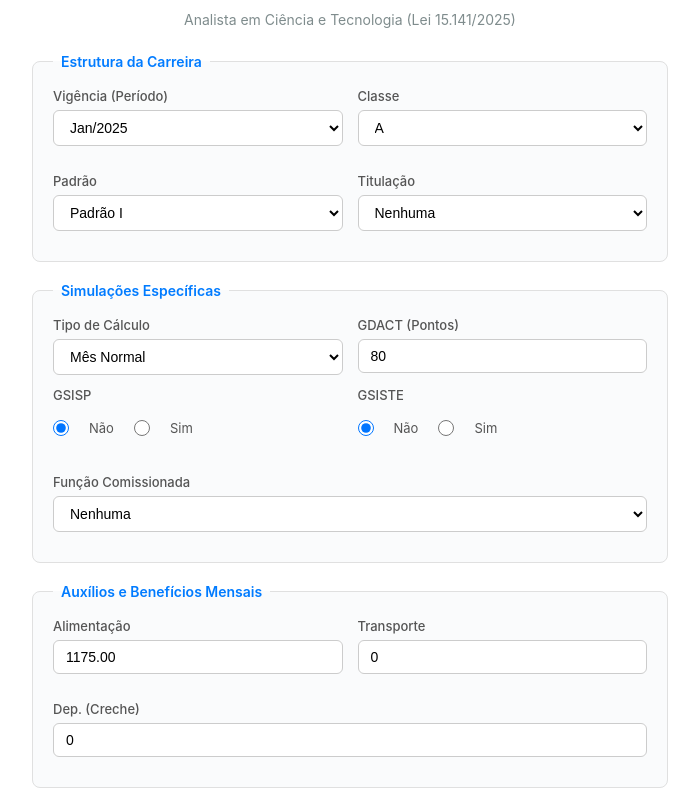
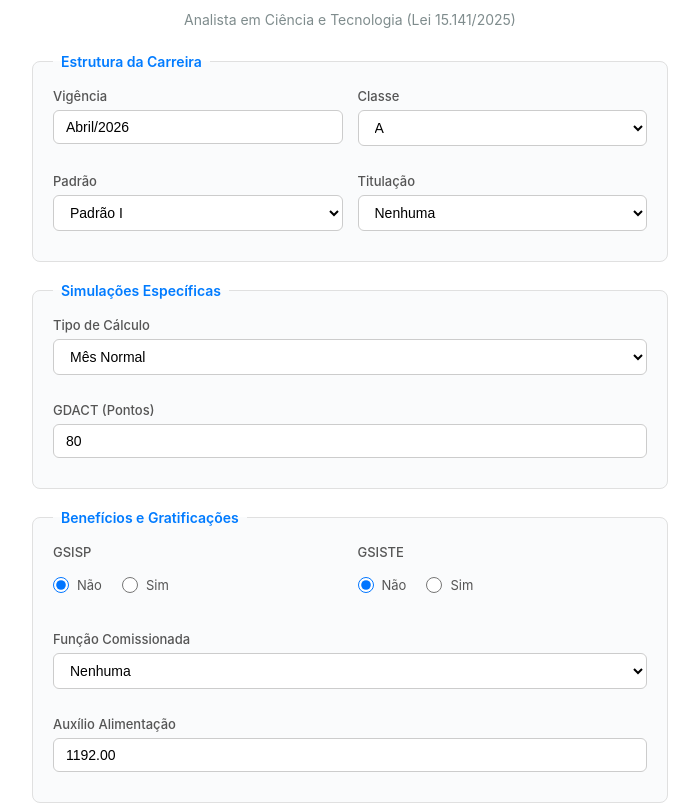
Before and after one commit to GabrielDAP/Simulador-ACT, a plain HTML site: page index.html in a window 1280 px wide. Shown: the part 118-926 px from the top of the page, without its empty margins (290-989 px from the left). Drawn offline with Linux system fonts and the light colour scheme.

Commit message:
Alteração do Index para nova versão do simulador

```diff
--- a/index.html
+++ b/index.html
@@ -13,131 +13,74 @@
         <p class="subtitle">Analista em Ciência e Tecnologia (Lei 15.141/2025)</p>
 
         <form id="simulatorForm">
-            <fieldset>
-                <legend>Estrutura da Carreira</legend>
-                <div class="form-row">
-                    <div class="form-group">
-                        <label for="periodo">Vigência (Período)</label>
-                        <select id="periodo">
-                            <option value="2025">Jan/2025</option>
-                            <option value="2026">Abril/2026</option>
-                        </select>
-                    </div>
-                    <div class="form-group">
-                        <label for="classe">Classe</label>
-                        <select id="classe">
-                            <option value="A">A</option>
-                            <option value="B">B</option>
-                            <option value="C">C</option>
-                            <option value="Especial">Especial</option>
-                        </select>
-                    </div>
-                    <div class="form-group">
-                        <label for="padrao">Padrão</label>
-                        <select id="padrao"></select>
-                    </div>
-					<div class="form-group">
-                        <label for="titulo">Titulação</label>
-                        <select id="titulo">
-							<option value="0">Nenhuma</option>
-                            <option value="1">Pós/Espec.</option>
-                            <option value="2">Mestrado</option>
-                            <option value="3">Doutorado</option>
-                        </select>
+            <fieldset><legend>Estrutura da Carreira</legend><div class="form-row">
+                <div class="form-group"><label>Vigência</label><input type="text" value="Abril/2026" readonly></div>
+                <div class="form-group"><label for="classe">Classe</label><select id="classe"><option value="A">A</option><option value="B">B</option><option value="C">C</option><option value="Especial">Especial</option></select></div>
+                <div class="form-group"><label for="padrao">Padrão</label><select id="padrao"></select></div>
+                <div class="form-group"><label for="titulo">Titulação</label><select id="titulo"><option value="0">Nenhuma</option><option value="1">Pós/Espec.</option><option value="2">Mestrado</option><option value="3">Doutorado</option></select></div>
+            </div></fieldset>
+
+            <fieldset><legend>Simulações Específicas</legend><div class="form-row">
+                <div class="form-group" style="flex-basis: 100%;"><label for="simulacaoEspecial">Tipo de Cálculo</label><select id="simulacaoEspecial"><option value="mes_normal">Mês Normal</option><option value="ferias">Incluir 1/3 de Férias</option><option value="decimo_1">13º Salário (1ª Parcela)</option><option value="decimo_2">13º Salário (2ª Parcela)</option></select></div>
+                <div class="form-group" id="diasGroup"><label for="dias">Dias</label><input type="number" id="dias" value="30" min="1" max="31"></div>
+                <div class="form-group" id="mesGroup"><label for="mes">Nº de Dias do Mês</label><input type="number" id="mes" value="30" min="1" max="31"></div>
+                <div class="form-group" id="mesTrabalhadoGroup" style="flex-basis: 100%;"><label for="mes_trabalhado">Meses trabalhados (13º/férias)</label><input type="number" id="mes_trabalhado" value="12" min="0" max="12"></div>
+
+                <!-- Pergunta da 1ª Parcela do 13º -->
+                <div class="form-group" id="incluirGrat13Group" style="display: none; flex-basis: 100%;">
+                    <label>Haverão parcelas de GSISP/GSISTE/FCE inclusas na 1ª parcela do 13º?</label>
+                    <div class="radio">
+                        <label><input type="radio" name="incluirGrat13_1" value="nao" checked> Não</label>
+                        <label><input type="radio" name="incluirGrat13_1" value="sim"> Sim</label>
                     </div>
                 </div>
-            </fieldset>
-
-			<fieldset>
-                <legend>Simulações Específicas</legend>
-                <div class="form-row">
-                    <div class="form-group">
-                        <label for="simulacaoEspecial">Tipo de Cálculo</label>
-						<select id="simulacaoEspecial">
-							<option value="mes_normal">Mês Normal</option>
-							<!--<option value="mes_fracionado">Mês Fracionado</option>-->
-							<option value="ferias">Incluir 1/3 de Férias</option>
-							<option value="decimo_1">13º Salário (1ª Parcela)</option>
-							<option value="decimo_2">13º Salário (2ª Parcela)</option>
-						</select>
-                    </div>
-					<div class="form-group">
-                        <label for="dias">Dias</label>
-						<input type="number" id="dias" value="30" min="1" max="31">
-                    </div>
-					<div class="form-group">
-                        <label for="mes">Nº de Dias do Mês</label>
-						<input type="number" id="mes" value="30" min="1" max="31">
-                    </div>
-					<div class="form-group">
-                        <label for="mes_trabalhado">Nº de Meses Trabalhados</label>
-						<input type="number" id="mes_trabalhado" value="12" min="1" max="12">
-                    </div>
-                    <div class="form-group">
-                        <label for="point">GDACT (Pontos)</label>
-						<input type="number" id="point" value="80" min="0" max="100">
-                    </div>
-
+                <div class="form-group" id="quantosMesesGrat13_1Group" style="display: none; flex-basis: 100%;">
+                    <label for="quantos_meses_grat13_1">Quantos meses?</label>
+                    <input type="number" id="quantos_meses_grat13_1" value="12" min="1" max="12">
                 </div>
 
-				<div class="form-row">
-					<div class="form-group">
-						<label>GSISP</label>
-						<div class="radio">
-						  <input type="radio" id="gsisp_nao" name="gsisp" value="nao" checked>
-						  <label for="gsisp_nao">Não</label>
-
-						  <input type="radio" id="gsisp_sim" name="gsisp" value="sim">
-						  <label for="gsisp_sim">Sim</label>
-						</div>
-					</div>
-					<div class="form-group">
-						<label>GSISTE</label>
-						<div class="radio">
-						  <input type="radio" id="gsiste_nao" name="gsiste" value="nao" checked>
-						  <label for="gsiste_nao">Não</label>
-
-						  <input type="radio" id="gsiste_sim" name="gsiste" value="sim">
-						  <label for="gsiste_sim">Sim</label>
-						</div>
-					</div>
-					<div class="form-group">
-                        <label for="funcaoComissionada">Função Comissionada</label>
-						<select id="funcaoComissionada">
-							<!-- O JS vai inserir as opções aqui -->
-						</select>
-					</div>
-				</div>
-            </fieldset>
-
-            <fieldset>
-                <legend>Auxílios e Benefícios Mensais</legend>
-                <div class="form-row">
-                    <div class="form-group">
-                        <label for="auxAlimentacao">Alimentação</label>
-                        <input type="number" id="auxAlimentacao" value="1175.00" step="0.01">
-                    </div>
-                    <div class="form-group">
-                        <label for="auxTransporte">Transporte</label>
-                        <input type="number" id="auxTransporte" placeholder="Ex: 350.00" value="0" step="0.01">
-                    </div>
-                    <div class="form-group">
-                        <label for="auxCreche">Dep. (Creche)</label>
-                        <input type="number" id="auxCreche" value="0" min="0" max="10">
+                <!-- Pergunta da 2ª Parcela do 13º -->
+                <div class="form-group" id="incluirGrat13_2Group" style="display: none; flex-basis: 100%;">
+                    <label>Haverão parcelas de GSISP/GSISTE/FCE inclusas na 2ª parcela do 13º?</label>
+                    <div class="radio">
+                        <label><input type="radio" name="incluirGrat13_2" value="nao" checked> Não</label>
+                        <label><input type="radio" name="incluirGrat13_2" value="sim"> Sim</label>
                     </div>
                 </div>
-            </fieldset>
+                <div class="form-group" id="quantosMesesGrat13_2Group" style="display: none; flex-basis: 100%;">
+                    <label for="quantos_meses_grat13_2">Quantos meses?</label>
+                    <input type="number" id="quantos_meses_grat13_2" value="12" min="1" max="12">
+                </div>
 
-            <fieldset>
-                <legend>Saúde Suplementar (Idade em Anos)</legend>
-                <div class="form-row">
-                    <div class="form-group"><label for="idadeTitular">Titular</label><input type="number" id="idadeTitular" placeholder="Ex: 35" min="0"></div>
-                    <div class="form-group"><label for="idadeDep1">Dep. 1</label><input type="number" id="idadeDep1" placeholder="Ex: 8" min="0"></div>
-                    <div class="form-group"><label for="idadeDep2">Dep. 2</label><input type="number" id="idadeDep2" min="0"></div>
-                    <div class="form-group"><label for="idadeDep3">Dep. 3</label><input type="number" id="idadeDep3" min="0"></div>
+                <div class="form-group" id="pointGroup" style="flex-basis: 100%;"><label for="point">GDACT (Pontos)</label><input type="number" id="point" value="80" min="0" max="100"></div>
+            </div></fieldset>
+
+            <fieldset><legend>Benefícios e Gratificações</legend><div class="form-row">
+                <div class="form-group"><label>GSISP</label><div class="radio"><label><input type="radio" name="gsisp" value="nao" checked> Não</label><label><input type="radio" name="gsisp" value="sim"> Sim</label></div></div>
+                <div class="form-group"><label>GSISTE</label><div class="radio"><label><input type="radio" name="gsiste" value="nao" checked> Não</label><label><input type="radio" name="gsiste" value="sim"> Sim</label></div></div>
+                <div class="form-group" style="flex-basis: 100%;"><label for="funcaoComissionada">Função Comissionada</label><select id="funcaoComissionada"></select></div>
+                <div class="form-group" style="flex-basis: 100%;"><label for="auxAlimentacao">Auxílio Alimentação</label><input type="number" id="auxAlimentacao" value="1192.00" step="0.01"></div>
+            </div></fieldset>
+
+            <fieldset><legend>Descontos e Adicionais</legend><div class="form-row">
+                <div class="form-group" style="flex-basis: 100%;">
+                    <label>Auxílio Transporte</label>
+                    <label class="toggle-button"><input type="checkbox" id="auxTransporteAtivo"><span>Incluir auxílio transporte</span></label>
                 </div>
-            </fieldset>
-
+                <div class="form-group transporte-campos" id="valorDiarioTransporteGroup" style="display: none;">
+                    <label for="valorDiarioTransporte">Valor diário (ida/volta)</label>
+                    <input type="number" id="valorDiarioTransporte" value="0" min="0" step="0.01" placeholder="Ex.: 11,00">
+                </div>
+                <div class="form-group transporte-campos" id="diasUteisTransporteGroup" style="display: none;">
+                    <label for="diasUteisTransporte">Nº de dias úteis que trabalha no mês</label>
+                    <input type="number" id="diasUteisTransporte" value="22" min="0" max="31">
+                </div>
+                <div class="form-group" style="flex-basis: 100%;">
+                    <label>Contribuição FUNPRESP</label>
+                    <label class="toggle-button"><input type="checkbox" id="funprespAtivo"><span>Incluir contribuição FUNPRESP (8,5%)</span></label>
+                </div>
+                <div class="form-group" style="flex-basis: 100%;"><label for="dedutiveis">(-) Outros Descontos</label><input type="number" id="dedutiveis" value="0" min="0" step="0.01" placeholder="Ex.: 500,00"></div>
+            </div></fieldset>
             <button type="submit">Calcular Salário</button>
         </form>
 
@@ -145,53 +88,76 @@
 
         <div class="footer">
              <a href="carreira.html" class="info-link">Clique aqui para saber mais sobre a carreira</a>
-            <p>Esta é uma simulação. O valor líquido é uma estimativa e não inclui outros descontos (ex: faltas, consignados) ou benefícios específicos.</p>
+            <p>Esta é uma simulação. O valor líquido é uma estimativa e não inclui descontos não informados, como faltas ou consignados.</p>
         </div>
     </div>
 
     <script src="script.js"></script>
 
+    <script>
+    document.addEventListener("DOMContentLoaded", function () {
+        const tipo = document.getElementById("simulacaoEspecial");
+        const auxTransporteAtivoCheckbox = document.getElementById("auxTransporteAtivo");
+        const valorDiarioGroup = document.getElementById("valorDiarioTransporteGroup");
+        const diasUteisGroup = document.getElementById("diasUteisTransporteGroup");
+        const valorDiarioInput = document.getElementById("valorDiarioTransporte");
 
+        const groups = {
+            dias: document.getElementById("diasGroup"),
+            mes: document.getElementById("mesGroup"),
+            trabalhado: document.getElementById("mesTrabalhadoGroup"),
+            incluirGrat13_1: document.getElementById("incluirGrat13Group"),
+            quantosMesesGrat13_1: document.getElementById("quantosMesesGrat13_1Group"),
+            incluirGrat13_2: document.getElementById("incluirGrat13_2Group"),
+            quantosMesesGrat13_2: document.getElementById("quantosMesesGrat13_2Group"),
+            pontos: document.getElementById("pointGroup")
+        };
 
+        const radiosGrat13_1 = document.querySelectorAll('input[name="incluirGrat13_1"]');
+        const radiosGrat13_2 = document.querySelectorAll('input[name="incluirGrat13_2"]');
 
-	<script>
-	document.addEventListener("DOMContentLoaded", function () {
-		const tipoCalculo = document.getElementById("simulacaoEspecial");
-		const diasDiv = document.getElementById("dias").parentElement;
-		const mesDiv = document.getElementById("mes").parentElement;
-		const mesTrabalhadoDiv = document.getElementById("mes_trabalhado").parentElement;
-		const pointDiv = document.getElementById("point").parentElement;
+        function atualizarTransporteCampos() {
+            if (auxTransporteAtivoCheckbox.checked) {
+                valorDiarioGroup.style.display = "block";
+                diasUteisGroup.style.display = "block";
+                if (valorDiarioInput.value == "0") valorDiarioInput.value = "11.00";
+            } else {
+                valorDiarioGroup.style.display = "none";
+                diasUteisGroup.style.display = "none";
+                valorDiarioInput.value = "0";
+            }
+        }
 
-		// Esconde todas as divs inicialmente
-		diasDiv.style.display = "none";
-		mesDiv.style.display = "none";
-		mesTrabalhadoDiv.style.display = "none";
-		pointDiv.style.display = "block"; // Assume que "point" aparece por padrão
+        function atualizarSubcampos() {
+            const v = tipo.value;
+            const incluir1 = document.querySelector('input[name="incluirGrat13_1"]:checked')?.value === "sim";
+            groups.quantosMesesGrat13_1.style.display = (v === "decimo_1" && incluir1) ? "block" : "none";
 
-		tipoCalculo.addEventListener("change", function () {
-			const valor = this.value;
+            const incluir2 = document.querySelector('input[name="incluirGrat13_2"]:checked')?.value === "sim";
+            groups.quantosMesesGrat13_2.style.display = (v === "decimo_2" && incluir2) ? "block" : "none";
+        }
 
-			// Mostrar "Dias" e "Nº de Dias do Mês" apenas para "mes_fracionado"
-			const isFracionado = valor === "mes_fracionado";
-			diasDiv.style.display = isFracionado ? "block" : "none";
-			mesDiv.style.display = isFracionado ? "block" : "none";
+        function atualizarCampos() {
+            const v = tipo.value;
+            groups.dias.style.display = v === "mes_fracionado" ? "block" : "none";
+            groups.mes.style.display = v === "mes_fracionado" ? "block" : "none";
+            groups.trabalhado.style.display = ["ferias", "decimo_1", "decimo_2"].includes(v) ? "flex" : "none";
 
-			// Mostrar "mes_trabalhado" apenas para "ferias", "decimo_1" e "decimo_2"
-			const mostrarMesTrabalhado = ["ferias", "decimo_1", "decimo_2"].includes(valor);
-			mesTrabalhadoDiv.style.display = mostrarMesTrabalhado ? "block" : "none";
+            groups.incluirGrat13_1.style.display = v === "decimo_1" ? "flex" : "none";
+            groups.incluirGrat13_2.style.display = v === "decimo_2" ? "flex" : "none";
 
-			// Esconder "point" apenas para "decimo_1" e "decimo_2"
-			const esconderPoint = ["decimo_1", "decimo_2"].includes(valor);
-			pointDiv.style.display = esconderPoint ? "none" : "block";
-		});
-	});
-	</script>
+            atualizarSubcampos();
+            groups.pontos.style.display = "flex";
+        }
 
+        auxTransporteAtivoCheckbox.addEventListener("change", atualizarTransporteCampos);
+        radiosGrat13_1.forEach(r => r.addEventListener("change", atualizarSubcampos));
+        radiosGrat13_2.forEach(r => r.addEventListener("change", atualizarSubcampos));
+        tipo.addEventListener("change", atualizarCampos);
 
-
-
-
-
+        atualizarCampos();
+        atualizarTransporteCampos();
+    });
+    </script>
 </body>
-
 </html>
```
